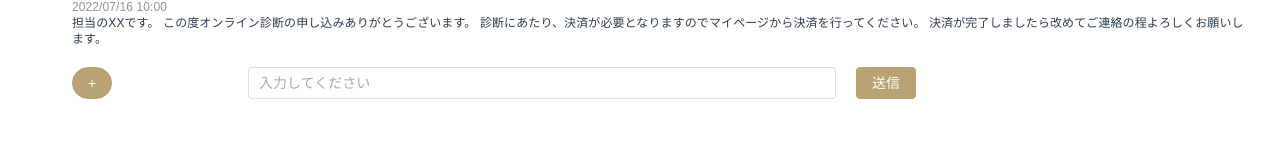
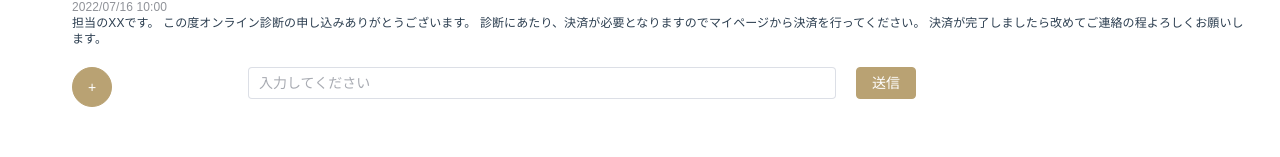
Before and after one commit to taktkk/customer_demo, a Vue app: page /diagnosis in a window 1280 px wide. Shown: the part 157-314 px from the top of the page. Built offline with nearby package versions, Linux system fonts and the light colour scheme.

Commit message:
layout 途中3

```diff
--- a/src/views/DiagnosisView.vue
+++ b/src/views/DiagnosisView.vue
@@ -18,7 +18,7 @@ const input = ref("");
   <div class="form">
     <el-row>
       <el-col :span="4">
-        <el-button class="button" color="#B9A273" round="true">+</el-button>
+        <el-button class="button-round" color="#B9A273" >+</el-button>
       </el-col>
       <el-col :span="12">
         <el-input v-model="input" placeholder="入力してください" />
@@ -64,6 +64,13 @@ ul {
   color: white;
   margin-left: 20px;
 }
+.button-round {
+  color: white;
+  margin-left: 20px;
+  width: 40px;
+  height: 40px;
+  border-radius: 50%;
+}
 
 .form {
   margin: 20px;
```
